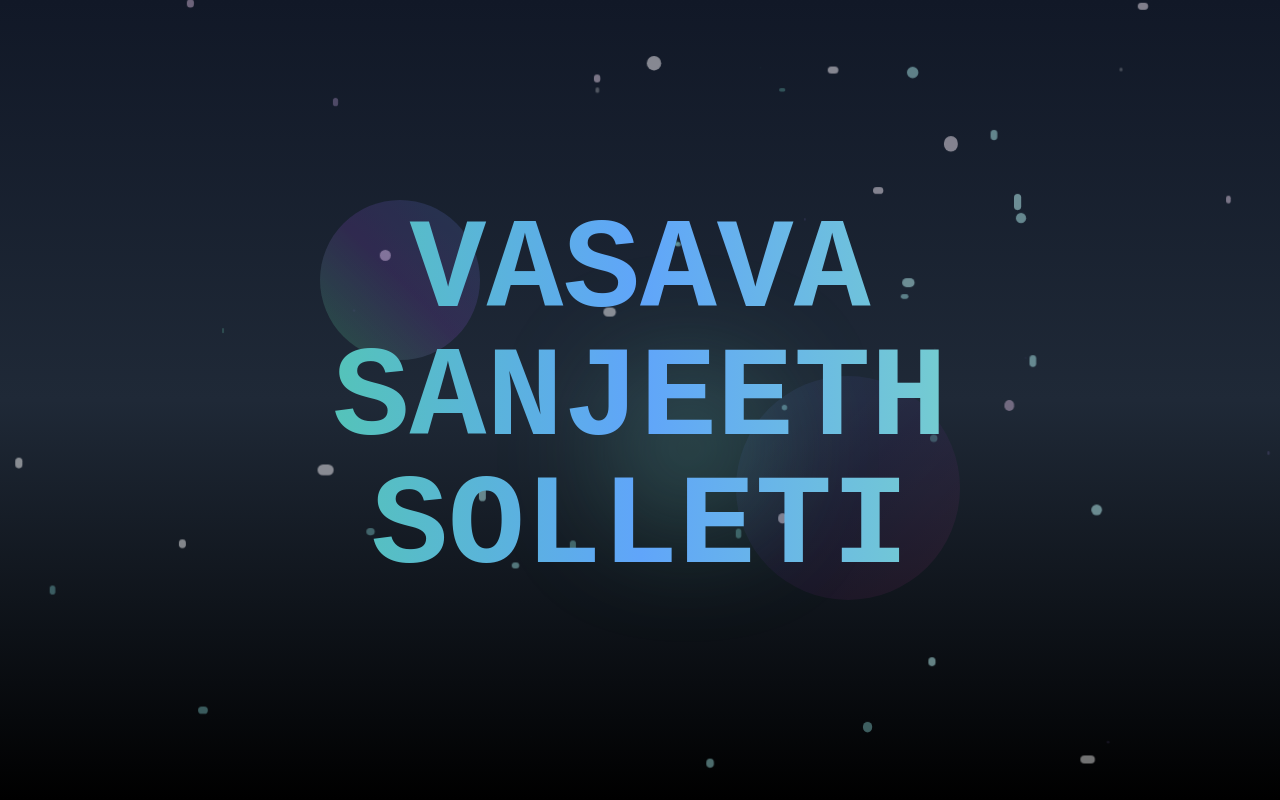
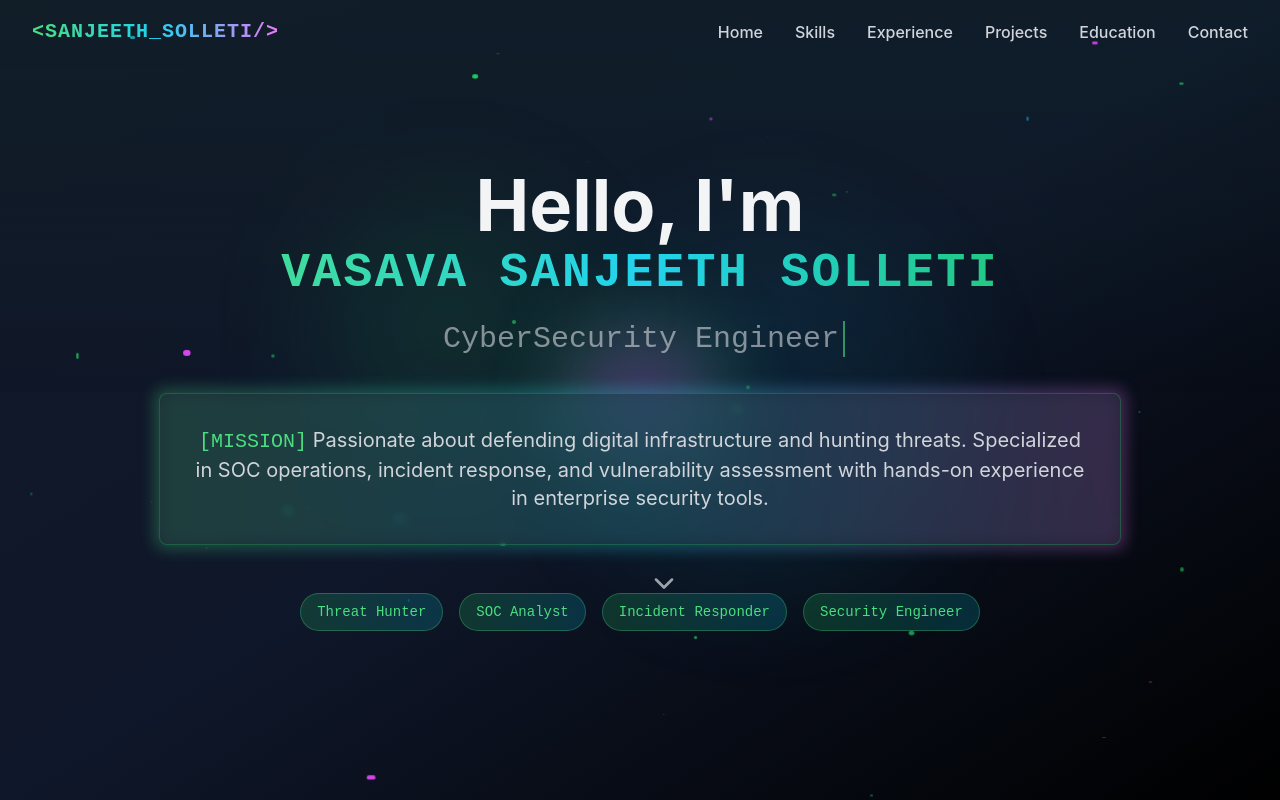
Before and after one commit to sanjeeth-solleti/portfolio, a React (Vite) app: page / in a window 1280 px wide. Shown: the top 800 px of the page. Built offline with nearby package versions, Linux system fonts and the light colour scheme.

Commit message:
Update IntroAnimation.tsx

```diff
--- a/src/components/IntroAnimation.tsx
+++ b/src/components/IntroAnimation.tsx
@@ -12,7 +12,6 @@ function getLetterX(i: number, total: number, spacing: number = 56): number {
 
 const IntroAnimation: React.FC<IntroAnimationProps> = ({ onAnimationComplete }) => {
   const [lettersVisible, setLettersVisible] = useState(true);
-  const [showFullName, setShowFullName] = useState(false);
   const [final, setFinal] = useState(false);
 
   const letters = Array.from('SANJEETH');
@@ -21,9 +20,8 @@ const IntroAnimation: React.FC<IntroAnimationProps> = ({ onAnimationComplete })
   useEffect(() => {
     let timeout1: ReturnType<typeof setTimeout>;
     let timeout2: ReturnType<typeof setTimeout>;
-    let timeout3: ReturnType<typeof setTimeout>;
 
-    // Entrance animation: Springy bounce-in, with blur only during animation
+    // Animate in
     (async () => {
       await Promise.all(
         controlsRef.map(ctrl =>
@@ -44,9 +42,9 @@ const IntroAnimation: React.FC<IntroAnimationProps> = ({ onAnimationComplete })
           scale: [0.6, 1.1, 1],
           rotateX: [45, -8, 0],
           color: [
-            '#6ee7b7', // mint green
-            '#22d3ee', // light blue (for visual variation)
-            '#60a5fa'  // blue (for visual variation)
+            '#6ee7b7',
+            '#22d3ee',
+            '#60a5fa'
           ],
           filter: ['blur(16px)', 'blur(2px)', 'blur(0px)'],
           transition: {
@@ -61,12 +59,13 @@ const IntroAnimation: React.FC<IntroAnimationProps> = ({ onAnimationComplete })
       }
     })();
 
-    // Timing based on letter animation
+    // Timing for exit
     const entranceDelay = 0.11 * (letters.length - 1);
     const bounceInDuration = 1.05;
     const extraPause = 1.1;
     const timeUntilHideLetters = (entranceDelay + bounceInDuration + extraPause) * 1000;
 
+    // Animate out and remove after show
     timeout1 = setTimeout(() => {
       controlsRef.forEach(ctrl =>
         ctrl.start({
@@ -81,19 +80,16 @@ const IntroAnimation: React.FC<IntroAnimationProps> = ({ onAnimationComplete })
       setTimeout(() => setLettersVisible(false), 700);
     }, timeUntilHideLetters);
 
+    // Call onAnimationComplete after whole sequence
     timeout2 = setTimeout(() => {
-      setShowFullName(true);
-      timeout3 = setTimeout(() => {
-        setFinal(true);
-        onAnimationComplete();
-      }, 3200);
-    }, timeUntilHideLetters + 700);
+      setFinal(true);
+      onAnimationComplete();
+    }, timeUntilHideLetters + 1000); // 1s buffer after out
 
     return () => {
       controlsRef.forEach(c => c.stop());
       clearTimeout(timeout1);
       clearTimeout(timeout2);
-      clearTimeout(timeout3);
     };
   }, [onAnimationComplete, controlsRef, letters.length]);
 
@@ -148,7 +144,7 @@ const IntroAnimation: React.FC<IntroAnimationProps> = ({ onAnimationComplete })
         <div className="absolute top-1/2 left-1/2 w-24 h-24 bg-gradient-to-r from-purple-400/40 to-blue-300/40 rounded-full filter blur-3xl animate-glow" />
       </div>
 
-      {/* Cinematic animated letters: sharp, vibrant, no blur when visible */}
+      {/* Cinematic animated letters: bounce-in, gradient, no blur when visible, no black bg */}
       <AnimatePresence mode="wait">
         {lettersVisible && (
           <motion.h1
@@ -175,36 +171,6 @@ const IntroAnimation: React.FC<IntroAnimationProps> = ({ onAnimationComplete })
           </motion.h1>
         )}
       </AnimatePresence>
-
-      {/* Full name cinematic reveal: green/blue gradient */}
-      {showFullName && (
-        <motion.div
-          initial={{ opacity: 0, scale: 1.05, filter: 'blur(6px)' }}
-          animate={{ opacity: 1, scale: 1, filter: 'blur(0px)' }}
-          transition={{ duration: 1.5, ease: [0.47, 0, 0.745, 0.715] }}
-          className="fixed inset-0 flex items-center justify-center z-50 pointer-events-none"
-          style={{ perspective: 1200 }}
-        >
-          <div className="w-full flex justify-center items-center">
-            <motion.span
-              className="text-5xl sm:text-7xl md:text-8xl lg:text-9xl font-extrabold bg-gradient-to-r from-green-400 via-blue-400 to-green-300 bg-clip-text text-transparent font-mono tracking-normal select-none"
-              initial={{ rotateX: 10 }}
-              animate={{ rotateX: 0 }}
-              transition={{ duration: 1.3 }}
-              style={{
-                textAlign: 'center',
-                whiteSpace: 'normal',
-                maxWidth: '90vw',
-                wordBreak: 'break-word',
-                margin: '0 auto',
-                display: 'block',
-              }}
-            >
-              VASAVA SANJEETH SOLLETI
-            </motion.span>
-          </div>
-        </motion.div>
-      )}
     </motion.div>
   );
 };
```
